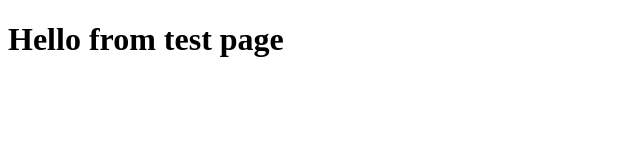
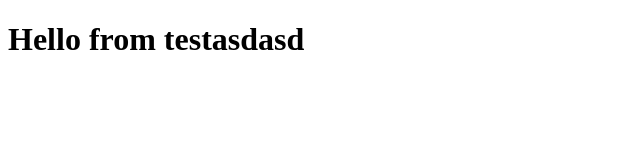
Before and after one commit to abdulazizi7878/myNewProject, a website: page index.html in a window 1280 px wide. Shown: the full height of the page, 0-640 px from the left. Drawn offline with Linux system fonts and the light colour scheme.

```diff
--- a/index.html
+++ b/index.html
@@ -7,7 +7,7 @@
 </head>
 <body>
      <h1>
-          Hello from test page
+          Hello from testasdasd
      </h1>
 </body>
 </html>
```
